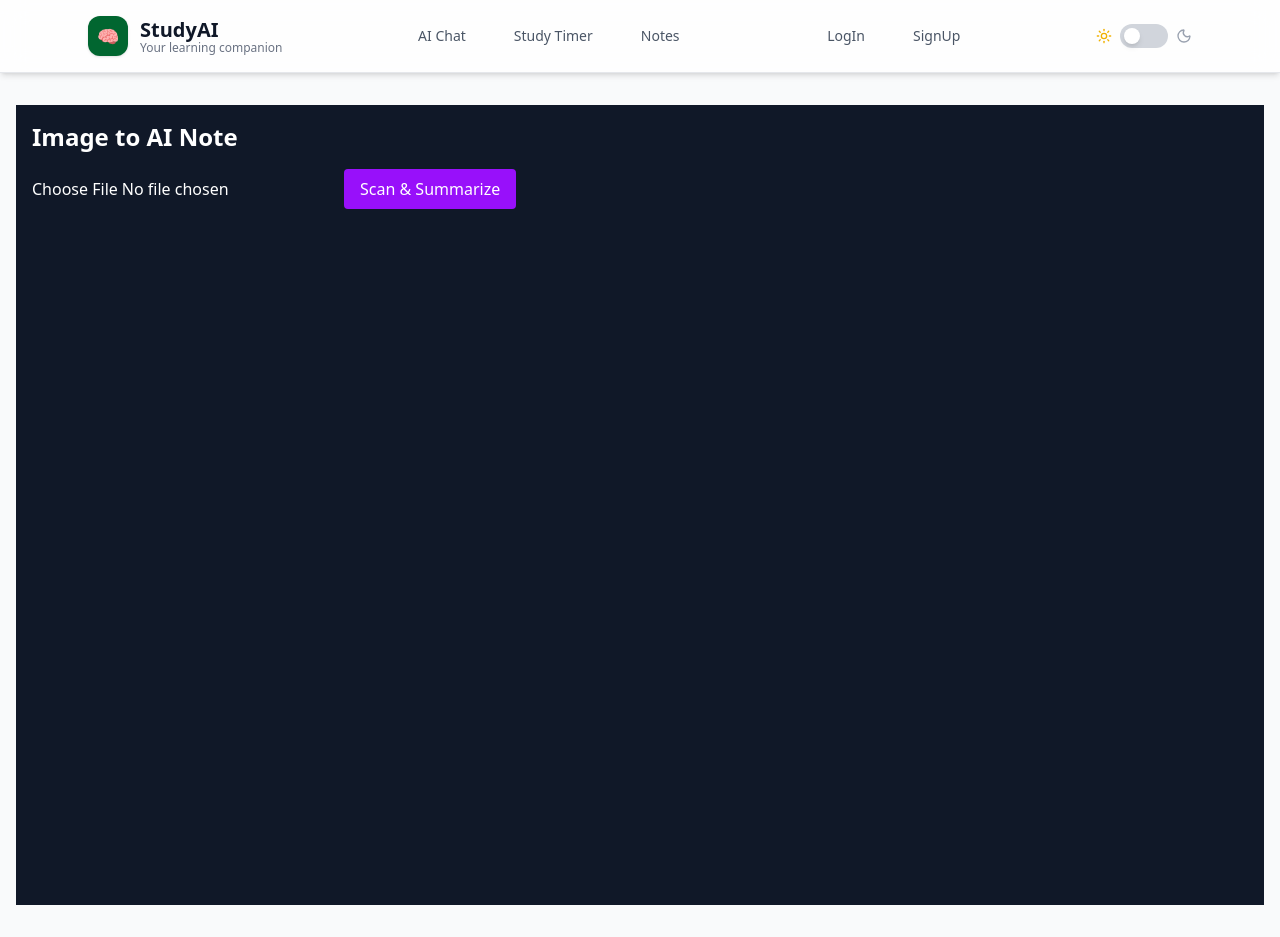
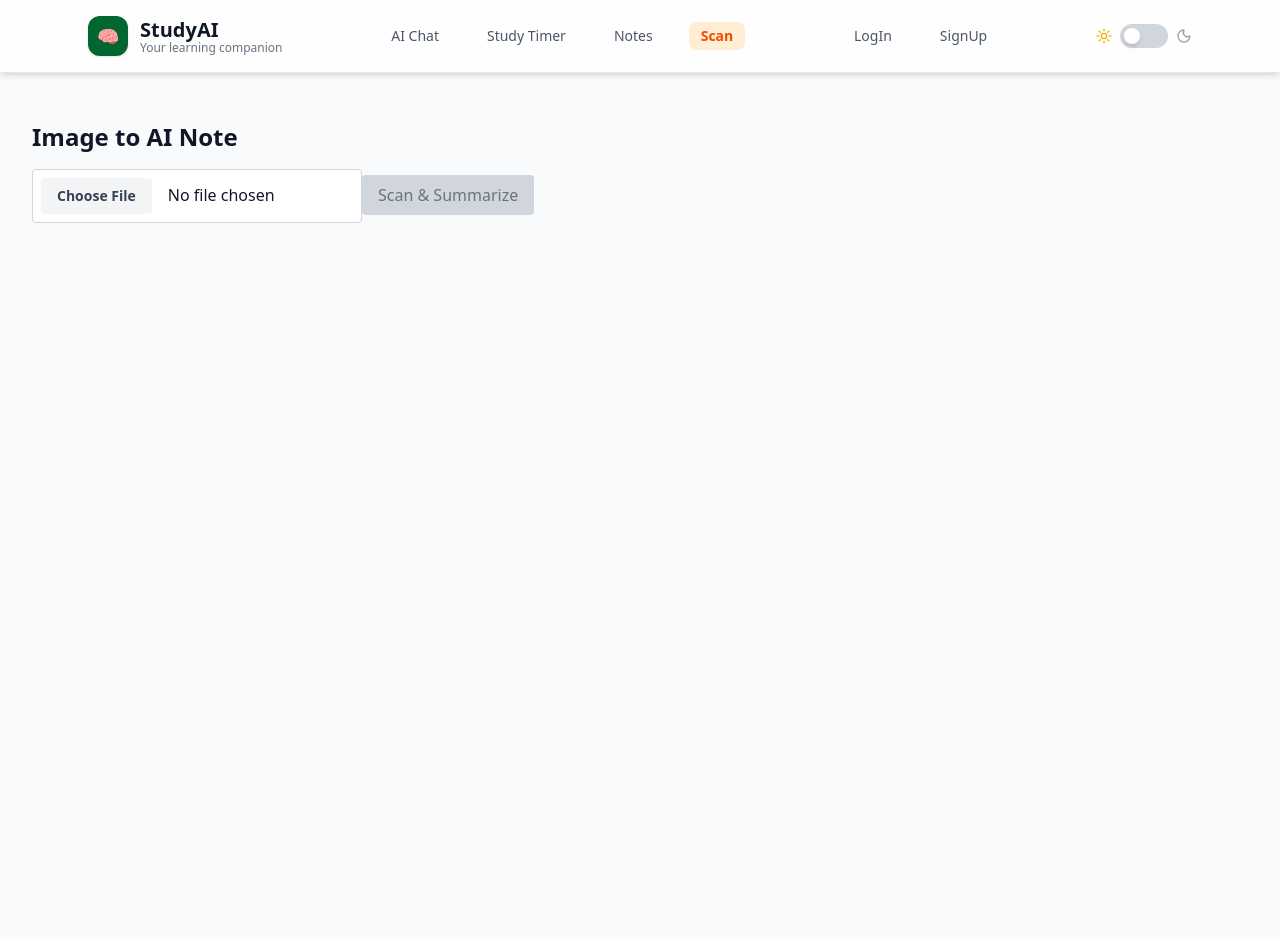
Before and after one commit to Anci4nt/Zentellect, a Next.js app: page /scan in a window 1280 px wide. Built offline with nearby package versions, Linux system fonts and the light colour scheme.

Commit message:
some change

```diff
--- a/src/app/login/googleAuth.js
+++ b/src/app/login/googleAuth.js
@@ -1,6 +1,6 @@
 'use client'
-
 import { useEffect, useState } from 'react'
+import { useRouter } from 'next/navigation' // Import router for redirect
 import { GoogleAuthProvider, signInWithPopup } from 'firebase/auth'
 import { auth } from '@/lib/firebase'
 
@@ -9,6 +9,7 @@ const provider = new GoogleAuthProvider()
 export default function GoogleButton() {
   const [error, setError] = useState('')
   const [loading, setLoading] = useState(false)
+  const router = useRouter() // Initialize router
 
   const signInWithGoogle = async () => {
     setError('')
@@ -16,6 +17,10 @@ export default function GoogleButton() {
     try {
       const result = await signInWithPopup(auth, provider)
       console.log('Google login success:', result.user)
+
+      // Redirect to main page after successful login
+      router.push('/') // Change '/main' to your desired route
+
     } catch (err) {
       if (err.code === 'auth/popup-closed-by-user') {
         console.info('Popup closed by user.')
--- a/src/components/G-Scans.tsx
+++ b/src/components/G-Scans.tsx
@@ -2,8 +2,10 @@
 
 import { useState } from "react";
 import Tesseract from "tesseract.js";
+import { useTheme } from '@/contexts/ThemeContext';
 
 export default function ScanPage() {
+  const { isDark } = useTheme();
   const [image, setImage] = useState<File | null>(null);
   const [ocrText, setOcrText] = useState("");
   const [loading, setLoading] = useState(false);
@@ -81,33 +83,60 @@ export default function ScanPage() {
   const note = ocrText ? parseText(ocrText) : null;
 
   return (
-    <div className="p-4 text-white bg-gray-900 min-h-screen">
+    <div className={`p-4 min-h-screen transition-colors duration-300 ${
+      isDark ? 'bg-gray-900 text-white' : 'bg-gray-50 text-gray-900'
+    }`}>
       <h1 className="text-2xl font-bold mb-4">Image to AI Note</h1>
 
       <input
         type="file"
         accept="image/*"
         onChange={handleImageChange}
-        className="mb-4"
+        className={`mb-4 p-2 rounded border transition-colors duration-200 ${
+          isDark
+            ? 'bg-gray-800 border-gray-700 text-white file:bg-gray-700 file:text-white file:border-gray-600'
+            : 'bg-white border-gray-300 text-gray-900 file:bg-gray-100 file:text-gray-700 file:border-gray-300'
+        } file:mr-4 file:py-2 file:px-4 file:rounded file:border-0 file:text-sm file:font-semibold hover:file:bg-opacity-80`}
       />
+
       <button
         onClick={handleScan}
         disabled={!image || loading}
-        className="bg-purple-600 hover:bg-purple-700 px-4 py-2 rounded"
+        className={`px-4 py-2 rounded transition-colors duration-200 ${
+          !image || loading
+            ? isDark
+              ? 'bg-gray-700 text-gray-400 cursor-not-allowed'
+              : 'bg-gray-300 text-gray-500 cursor-not-allowed'
+            : 'bg-purple-600 hover:bg-purple-700 text-white'
+        }`}
       >
         {loading ? "Processing..." : "Scan & Summarize"}
       </button>
 
       {note && (
-        <div className="mt-6 p-4 bg-gray-800 rounded-xl shadow-md w-fit">
+        <div className={`mt-6 p-4 rounded-xl shadow-md w-fit transition-colors duration-300 ${
+          isDark ? 'bg-gray-800' : 'bg-white'
+        }`}>
           <div className="flex justify-between items-center">
-            <h2 className="text-lg font-semibold">{note.title}</h2>
+            <h2 className={`text-lg font-semibold ${
+              isDark ? 'text-white' : 'text-gray-900'
+            }`}>
+              {note.title}
+            </h2>
             <span className="text-purple-400 ml-2 rounded-full px-3 py-1 text-sm bg-purple-700">
               {note.tag}
             </span>
           </div>
-          <p className="text-sm mt-2 whitespace-pre-line">{note.content}</p>
-          <p className="text-xs text-gray-400 mt-3">{new Date().toLocaleDateString()}</p>
+          <p className={`text-sm mt-2 whitespace-pre-line ${
+            isDark ? 'text-gray-300' : 'text-gray-700'
+          }`}>
+            {note.content}
+          </p>
+          <p className={`text-xs mt-3 ${
+            isDark ? 'text-gray-400' : 'text-gray-500'
+          }`}>
+            {new Date().toLocaleDateString()}
+          </p>
         </div>
       )}
     </div>
--- a/src/components/Header.tsx
+++ b/src/components/Header.tsx
@@ -9,6 +9,7 @@ const navLinks = [
   { label: 'AI Chat', href: '/chat', active: false },
   { label: 'Study Timer', href: '/', active: false },
   { label: 'Notes', href: '/note', active: false },
+  { label: 'Scan', href: '/scan', active: false },
 ]
 const newNavLinks = [
 
```
Also changed, not shown: src/app/imagetonotes/page.tsx (added).
